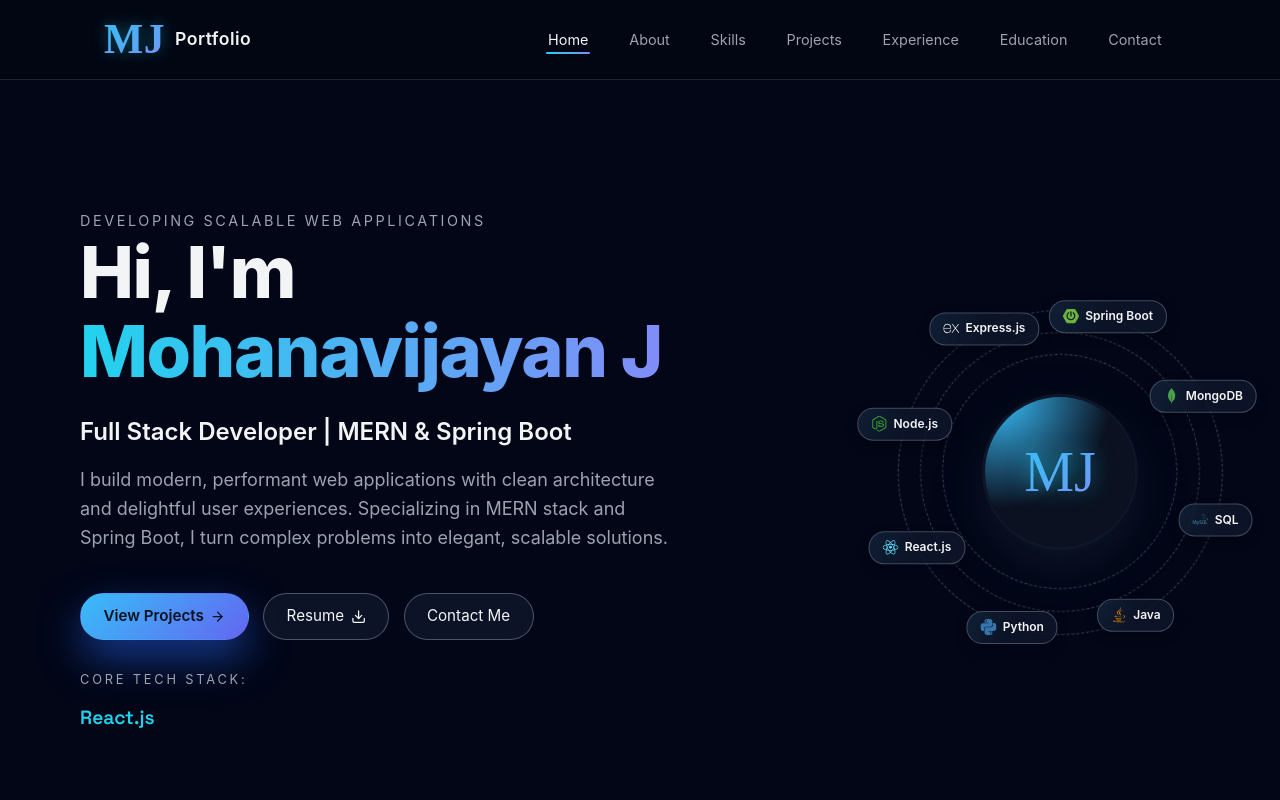
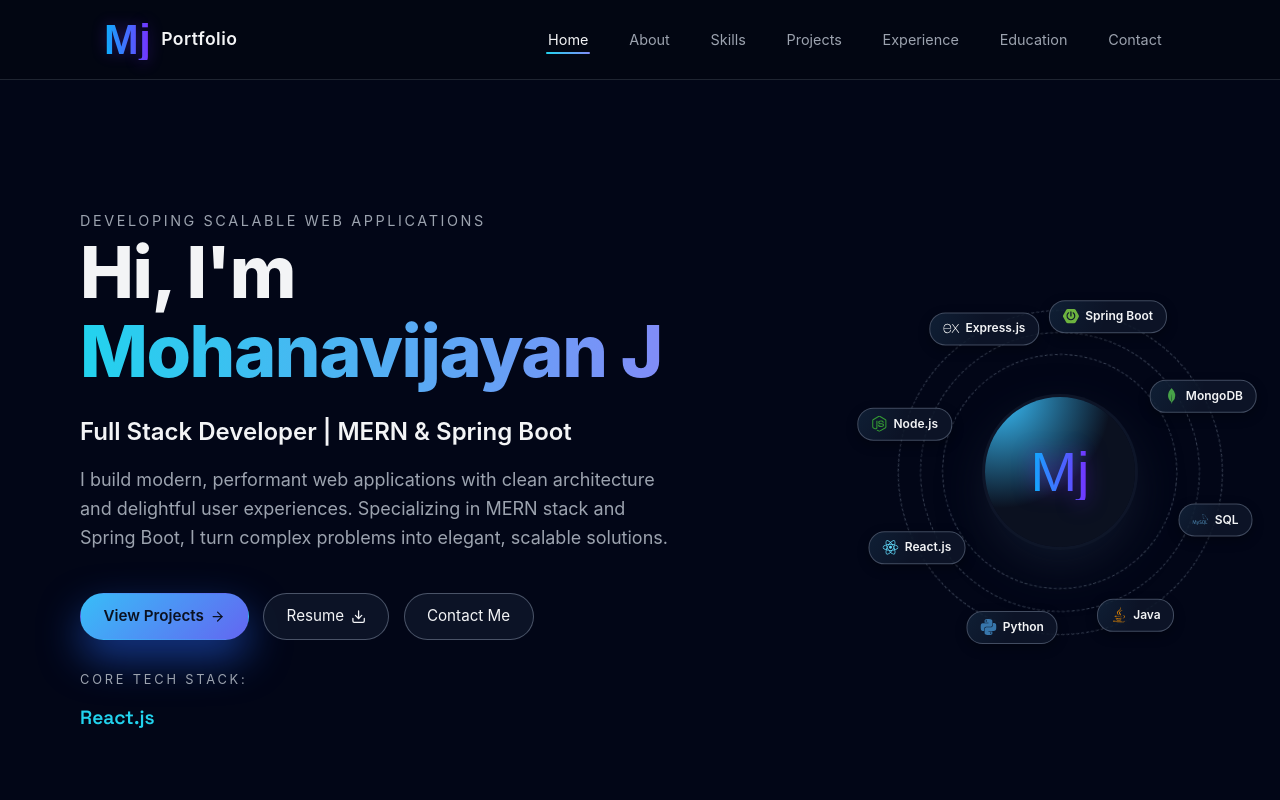
Before and after one commit to Mohan30-7/mohanavijayanj-portfolio, a React (Vite) app: page / in a window 1280 px wide. Shown: the top 800 px of the page. Built offline with nearby package versions, Linux system fonts and the light colour scheme.

Commit message:
Update logo to cursive Mj with cyan-purple gradient

```diff
--- a/src/components/Hero.jsx
+++ b/src/components/Hero.jsx
@@ -132,7 +132,7 @@
           style={{ position: 'relative', zIndex: 20 }}
         >
           <div className="hero-avatar">
-            <span className="avatar-initials">MJ</span>
+            <span className="avatar-initials">Mj</span>
           </div>
           <div className="orbit orbit-1" />
           <div className="orbit orbit-2" />
--- a/src/components/Navbar.jsx
+++ b/src/components/Navbar.jsx
@@ -66,7 +66,7 @@
     <header className="navbar">
       <div className="navbar-inner">
         <div className="logo" onClick={() => handleScroll('home')}>
-          <span className="logo-name">MJ</span>
+          <span className="logo-name">Mj</span>
           <span style={{ marginLeft: '6px', fontSize: '1.1rem', fontWeight: 600 }}>Portfolio</span>
         </div>
 
--- a/src/styles/index.css
+++ b/src/styles/index.css
@@ -175,16 +175,16 @@
 }
 
 .logo-name {
-  font-family: 'Lobster', cursive;
+  font-family: 'Gv. time', sans-serif;
   font-size: 2.6rem;
-  background: linear-gradient(to bottom right, #38bdf8, #818cf8);
+  background: linear-gradient(to right, #00BFFF, #7B2FFF);
   -webkit-background-clip: text;
   background-clip: text;
   color: transparent;
   line-height: 1;
   font-weight: bold;
   display: inline-block;
-  text-shadow: 0 0 15px rgba(34, 211, 238, 0.4);
+  text-shadow: 0 0 15px rgba(123, 47, 255, 0.3);
 }
 
 .premium-logo {
@@ -504,16 +504,16 @@
 }
 
 .avatar-initials {
-  font-family: 'Lobster', cursive;
+  font-family: 'Gv. time', sans-serif;
   font-size: 3.5rem;
   font-weight: 400;
   letter-spacing: 0;
-  background: linear-gradient(to bottom right, #38bdf8, #818cf8);
+  background: linear-gradient(to right, #00BFFF, #7B2FFF);
   -webkit-background-clip: text;
   background-clip: text;
   color: transparent;
   line-height: 1;
-  text-shadow: 0 0 20px rgba(34, 211, 238, 0.6);
+  text-shadow: 0 0 20px rgba(123, 47, 255, 0.5);
 }
 
 .orbit {
```
